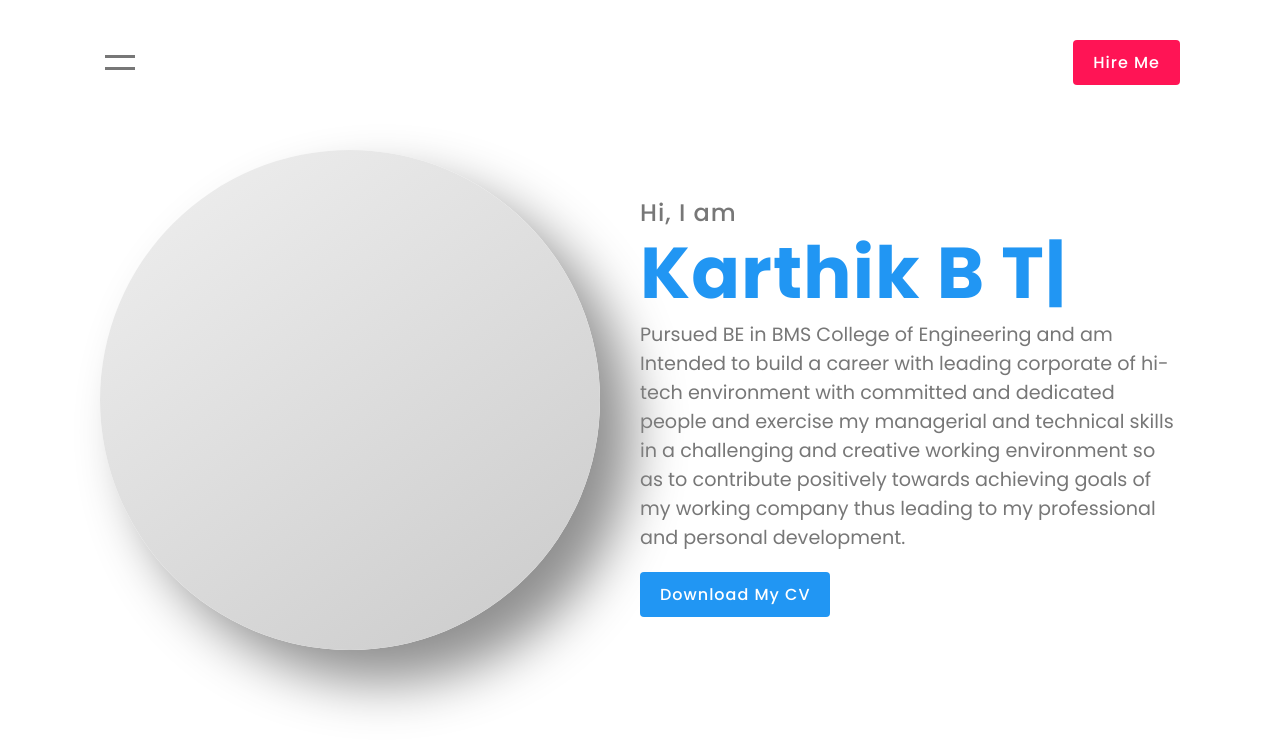
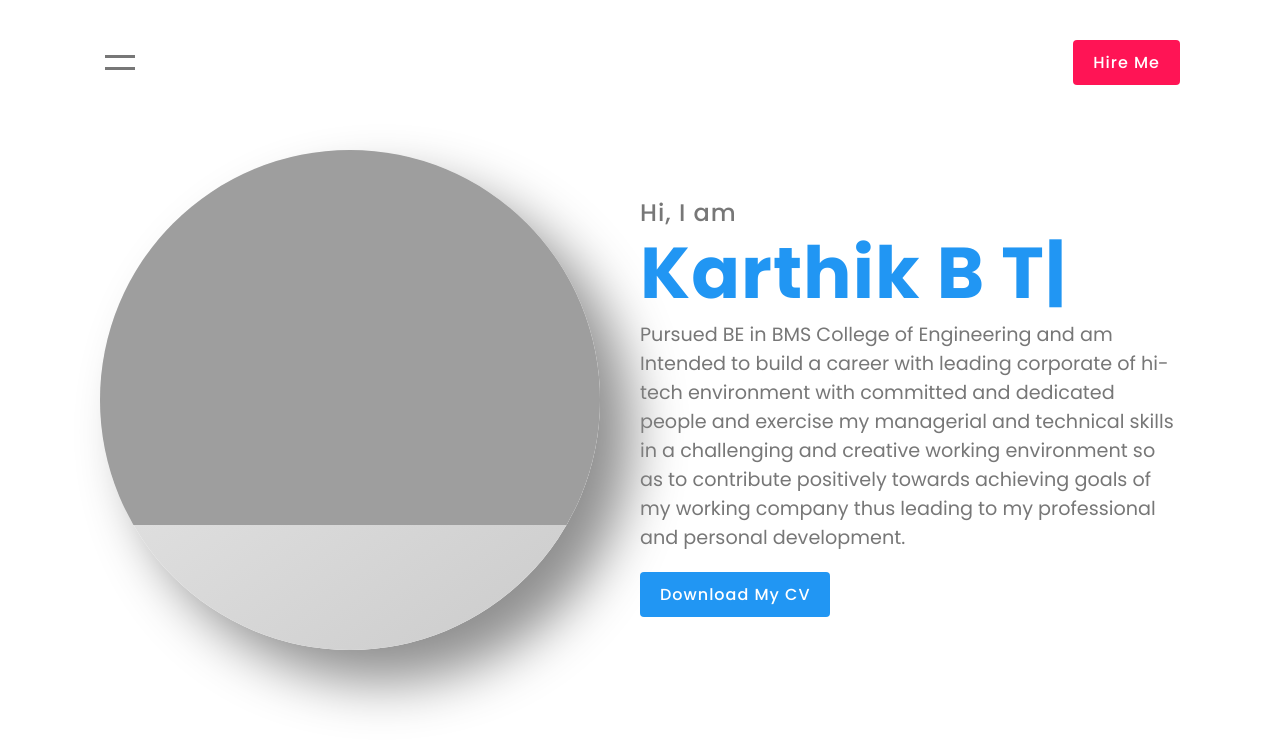
Before and after one commit to Suhas-199915/personal-portfolio, a plain HTML site: page index.html in a window 1280 px wide. Shown: the top 743 px of the page. Drawn offline with nearby package versions, Linux system fonts and the light colour scheme; the site is published under a folder, as on GitHub Pages, so addresses that start at the root find nothing.

Commit message:
Add files via upload

```diff
--- a/index.html
+++ b/index.html
@@ -51,7 +51,7 @@
         </header>
 
         <div class="imgbx">
-            <img src="/images/homeprofile.png" class="cover" alt="boy">
+            <img src="images/homeprofile.png" class="cover" alt="boy">
         </div>
         <div class="content">
             <h2>Hi, I am <br><span class="typing-text"></span></h2>
```
